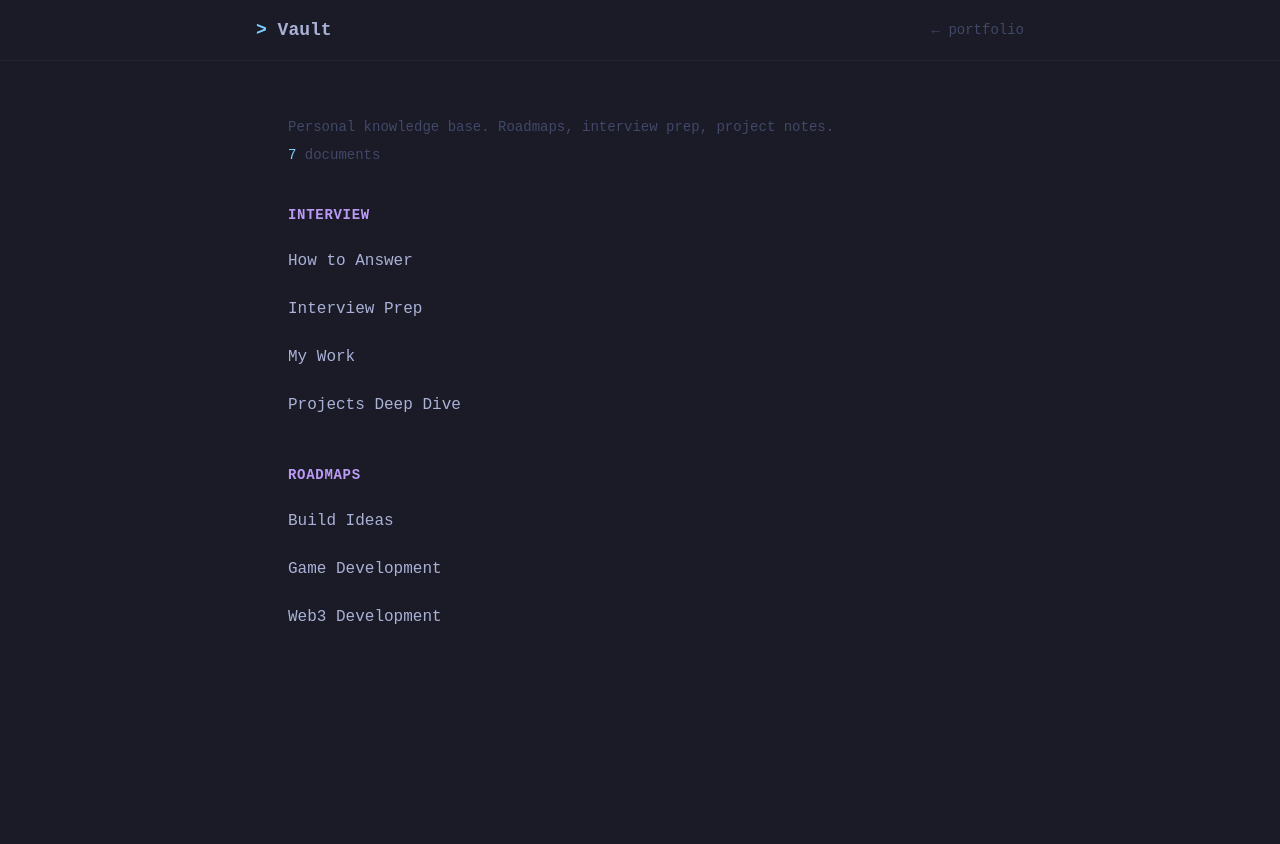
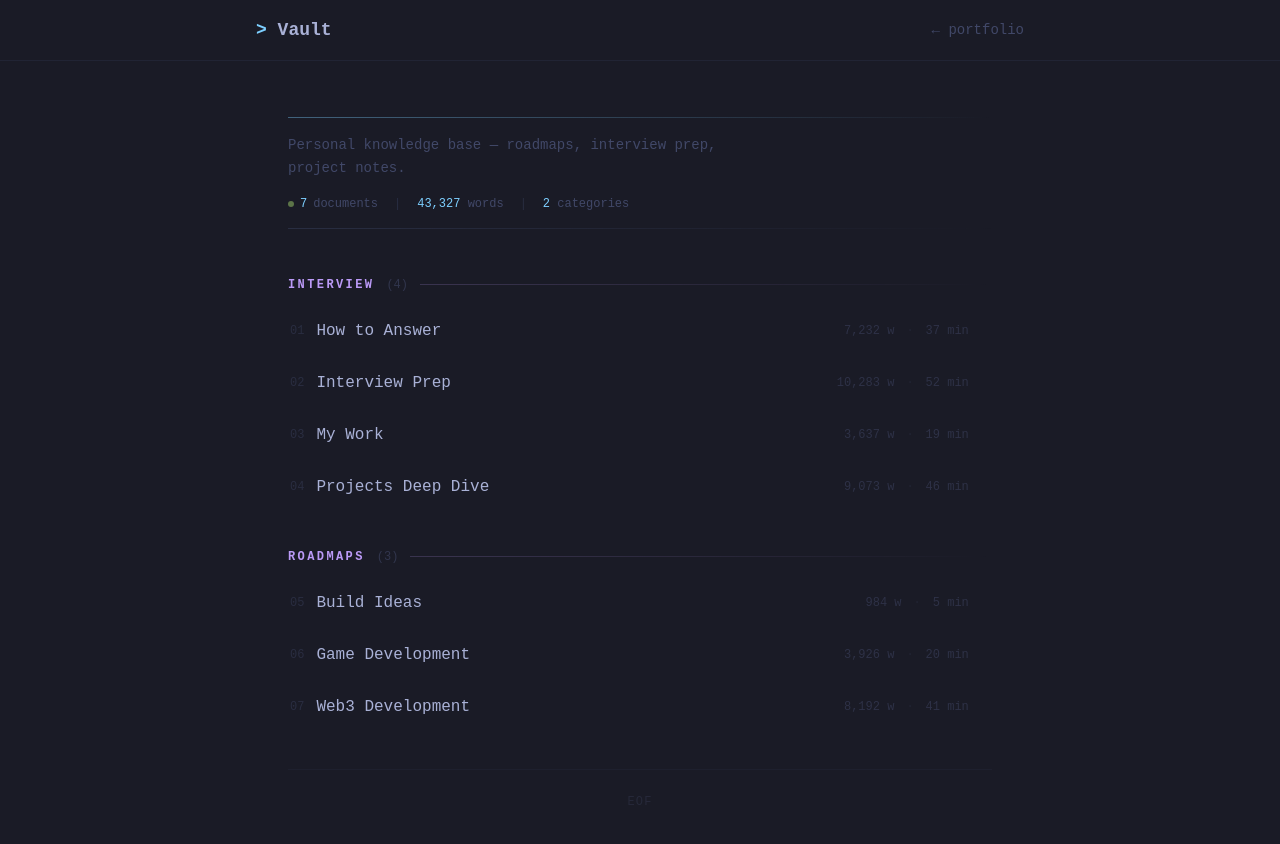
Before and after one commit to PPRAMANIK62/purbayan.dev, an Astro site in the folder apps/vault/: page / in a window 1280 px wide. Before the commit the page ends 800 px from the top, so only its background shows below. Built offline with nearby package versions, Linux system fonts and the light colour scheme; Astro itself is replaced by a stand-in of ours.

Commit message:
feat: redesign vault index with terminal file explorer aesthetic
Add numbered entries with word count/reading time metadata, staggered
fade-in animations, cyan hover accents, gradient dividers, and EOF marker.

Co-Authored-By: Claude Opus 4.6 <noreply@anthropic.com>

```diff
--- a/apps/vault/src/pages/index.astro
+++ b/apps/vault/src/pages/index.astro
@@ -4,7 +4,6 @@ import VaultLayout from "../layouts/VaultLayout.astro"
 
 const allDocs = await getCollection("vault")
 
-// Group by category (derived from id: "interview/interview-prep" → "interview")
 const grouped: Record<string, typeof allDocs> = {}
 for (const doc of allDocs) {
   const category = doc.id.includes("/") ? doc.id.split("/")[0] : "uncategorized"
@@ -12,7 +11,6 @@ for (const doc of allDocs) {
   grouped[category].push(doc)
 }
 
-// Sort categories and docs within each category
 const sortedCategories = Object.keys(grouped).sort()
 for (const cat of sortedCategories) {
   grouped[cat].sort((a, b) => a.data.title.localeCompare(b.data.title))
@@ -22,37 +20,132 @@ function kebabToTitle(s: string): string {
   return s.split("-").map(w => w.charAt(0).toUpperCase() + w.slice(1)).join(" ")
 }
 
+function getWordCount(body: string | undefined): number {
+  return body ? body.split(/\s+/).filter(Boolean).length : 0
+}
+
+function getReadingTime(words: number): number {
+  return Math.max(1, Math.ceil(words / 200))
+}
+
 const totalDocs = allDocs.length
+const totalWords = allDocs.reduce((sum, doc) => sum + getWordCount(doc.body), 0)
+
+let entryIndex = 0
 ---
 
 <VaultLayout title="Index">
-  <div class="mb-10">
-    <p class="text-muted text-sm">
-      Personal knowledge base. Roadmaps, interview prep, project notes.
+  <!-- Hero -->
+  <div class="mb-12 vault-fade" style="--i:0">
+    <div class="flex items-center gap-3 mb-4">
+      <div class="h-px flex-1 bg-gradient-to-r from-cyan/40 to-transparent"></div>
+    </div>
+
+    <p class="text-muted text-sm leading-relaxed max-w-md">
+      Personal knowledge base — roadmaps, interview prep, project notes.
     </p>
-    <p class="text-muted text-sm mt-2">
-      <span class="text-cyan">{totalDocs}</span> documents
-    </p>
+
+    <div class="flex items-center gap-4 mt-4 text-xs text-muted">
+      <span class="flex items-center gap-1.5">
+        <span class="inline-block size-1.5 rounded-full bg-green animate-pulse"></span>
+        <span class="text-cyan">{totalDocs}</span> documents
+      </span>
+      <span class="text-border">|</span>
+      <span>
+        <span class="text-cyan">{totalWords.toLocaleString()}</span> words
+      </span>
+      <span class="text-border">|</span>
+      <span>
+        <span class="text-cyan">{sortedCategories.length}</span> categories
+      </span>
+    </div>
+
+    <div class="flex items-center gap-3 mt-4">
+      <div class="h-px flex-1 bg-gradient-to-r from-border to-transparent"></div>
+    </div>
   </div>
 
-  {sortedCategories.map(category => (
-    <section class="mb-10">
-      <h2 class="text-sm uppercase tracking-wider text-magenta font-semibold mb-4">
-        {kebabToTitle(category)}
-      </h2>
-      <div class="space-y-2">
-        {grouped[category].map(doc => {
+  <!-- Categories -->
+  {sortedCategories.map((category, catIdx) => (
+    <section class="mb-10 vault-fade" style={`--i:${catIdx + 1}`}>
+      <div class="flex items-center gap-3 mb-4">
+        <h2 class="text-xs uppercase tracking-[0.2em] text-magenta font-semibold shrink-0">
+          {kebabToTitle(category)}
+        </h2>
+        <span class="text-xs text-muted/60">({grouped[category].length})</span>
+        <div class="h-px flex-1 bg-gradient-to-r from-magenta/20 to-transparent"></div>
+      </div>
+
+      <div class="grid gap-2">
+        {grouped[category].map((doc) => {
           const slug = doc.id.includes("/") ? doc.id.split("/").slice(1).join("/") : doc.id
+          const words = getWordCount(doc.body)
+          const time = getReadingTime(words)
+          const idx = entryIndex++
           return (
             <a
               href={`/${category}/${slug}`}
-              class="block py-2 px-3 -mx-3 rounded-lg text-fg hover:bg-surface transition-colors group"
+              class="vault-entry vault-fade group"
+              style={`--i:${idx + sortedCategories.length + 1}`}
             >
-              <span class="group-hover:text-cyan transition-colors">{doc.data.title}</span>
+              <div class="flex items-center justify-between gap-4">
+                <div class="flex items-center gap-3 min-w-0">
+                  <span class="text-muted/40 text-xs font-mono shrink-0 group-hover:text-cyan/60 transition-colors">
+                    {String(idx + 1).padStart(2, "0")}
+                  </span>
+                  <span class="text-fg group-hover:text-cyan transition-colors truncate">
+                    {doc.data.title}
+                  </span>
+                </div>
+                <div class="flex items-center gap-3 text-xs text-muted/50 shrink-0">
+                  <span>{words.toLocaleString()} w</span>
+                  <span class="text-border/50">·</span>
+                  <span>{time} min</span>
+                  <span class="text-cyan/0 group-hover:text-cyan/60 transition-colors ml-1">→</span>
+                </div>
+              </div>
             </a>
           )
         })}
       </div>
     </section>
   ))}
+
+  <!-- EOF -->
+  <div class="vault-fade mt-8 pt-6 border-t border-border/30" style={`--i:${entryIndex + sortedCategories.length + 2}`}>
+    <p class="text-xs text-muted/30 text-center tracking-widest">EOF</p>
+  </div>
 </VaultLayout>
+
+<style>
+  .vault-entry {
+    display: block;
+    padding: 0.625rem 0.75rem;
+    margin-left: -0.75rem;
+    margin-right: -0.75rem;
+    border-radius: 0.5rem;
+    border-left: 2px solid transparent;
+    transition: all 150ms ease;
+  }
+
+  .vault-entry:hover {
+    background-color: color-mix(in srgb, var(--color-surface) 70%, transparent);
+    border-left-color: var(--color-cyan);
+  }
+
+  .vault-fade {
+    animation: vaultFadeIn 0.4s ease both;
+    animation-delay: calc(var(--i, 0) * 60ms);
+  }
+
+  @keyframes vaultFadeIn {
+    from {
+      opacity: 0;
+      transform: translateY(8px);
+    }
+    to {
+      opacity: 1;
+      transform: translateY(0);
+    }
+  }
+</style>
```
